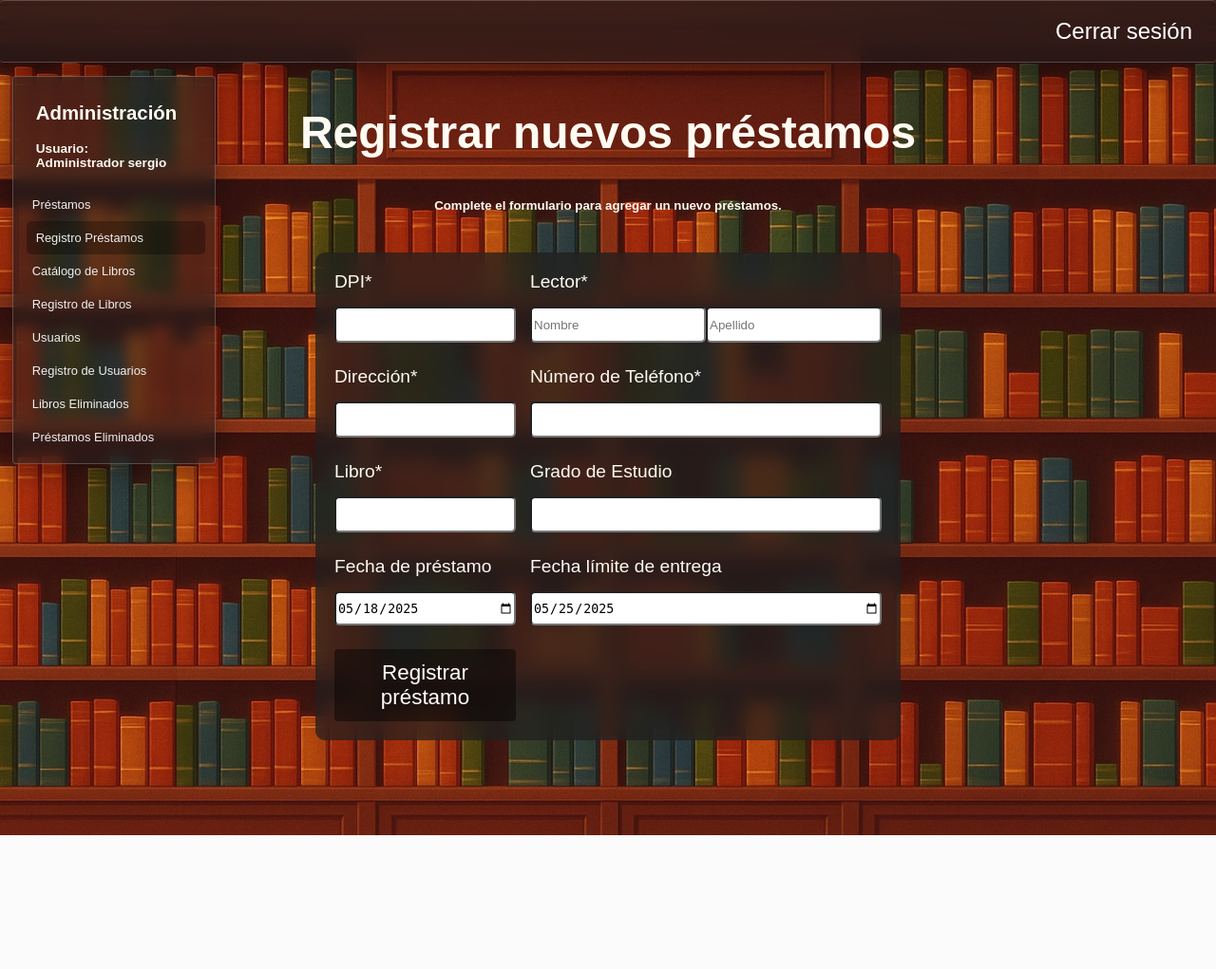
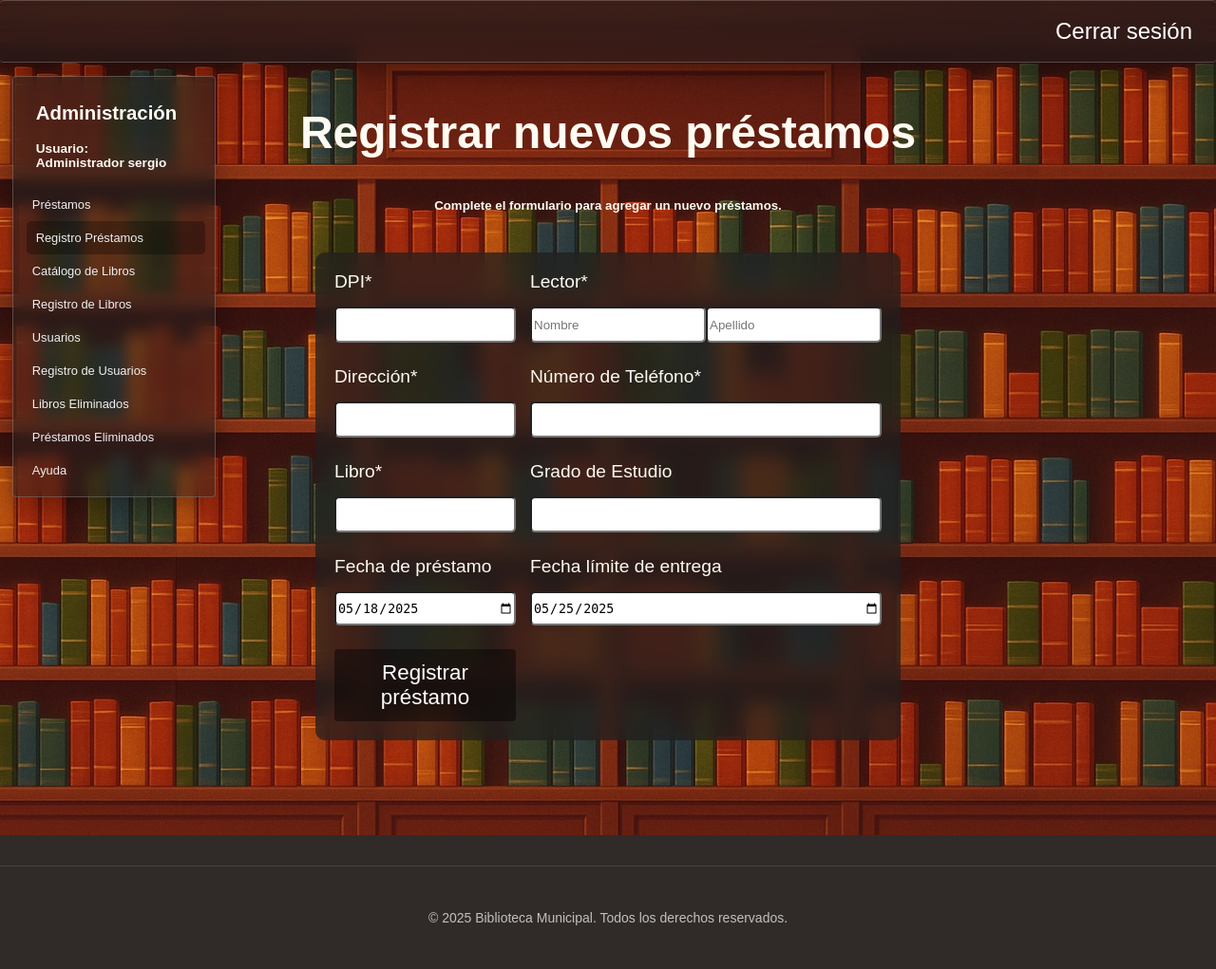
Before and after one commit to SerGioAMM/Biblioteca_V3, a Flask app: page /registro_prestamos in a window 1280 px wide. Shown: the whole page at 95% size. Before the commit the page ends 880 px from the top, so only its background shows below. Run offline with Flask 3, Linux system fonts and the light colour scheme; a user stored in the database is signed in.

Commit message:
agregado footer y boton de ayuda

```diff
--- a/config.py
+++ b/config.py
@@ -4,11 +4,11 @@ import sqlite3
 def conexion_BD():
     conexion = sqlite3.connect('Data/Biblioteca_GM.db')
     return conexion
-'''
 
 
 
 
+'''
 
 import os
 BASE_DIR = os.path.dirname(os.path.abspath(__file__))
--- a/static/general.css
+++ b/static/general.css
@@ -221,7 +221,7 @@ h1 {
 .footer {
     color: var(--white);
     padding: 2rem 0;
-    background-color: #000000b2;
+    background-color: #100a07dc;
     backdrop-filter: blur(10px);
 }
 
--- a/templates/index.html
+++ b/templates/index.html
@@ -18,7 +18,6 @@
                 <a href="{{ url_for('login') }}">Iniciar como administrador</a>
                 <a href="{{ url_for('libros') }}">Catálogo </a>
                 <a href="{{ url_for('acercade') }}">Acerca de</a>
-                <a target="_blank" href="https://www.canva.com/design/DAGnUI0PU7M/cDvkG9fCgPKL4FTZee_YLQ/edit">Ayuda</a>
 
             </nav>
         </div>
@@ -31,7 +30,6 @@
                 <a href="{{ url_for('login') }}">Iniciar como administrador</a>
                 <a href="{{ url_for('libros') }}">Catálogo de Libros</a>
                 <a href="{{ url_for('acercade') }}">Acerca de</a>
-                <a target="_blank" href="https://www.canva.com/design/DAGnUI0PU7M/cDvkG9fCgPKL4FTZee_YLQ/edit">Ayuda</a>
             </nav>
         </section>
         <button class="boton-lateral fondo-cristal">Menú</button>
--- a/templates/libros.html
+++ b/templates/libros.html
@@ -41,6 +41,7 @@
                 <a href="{{ url_for('libros_eliminados') }}">Libros Eliminados</a>
                 <a href="{{ url_for('prestamos_eliminados') }}">Préstamos Eliminados</a>
                 {% endif %}
+                <a target="_blank" href="https://www.canva.com/design/DAGnUI0PU7M/cDvkG9fCgPKL4FTZee_YLQ/edit">Ayuda</a>
 
             </nav>
         </section>
@@ -227,9 +228,7 @@
             {% endif %}
         </div>
     </main>
-    <footer>
 
-    </footer>
     <script src="/static/js/sugerencias.js"></script>
     <script src="/static/js/menu.js"></script>
     <script src="/static/js/eliminar_item.js"></script>
--- a/templates/libros_eliminados.html
+++ b/templates/libros_eliminados.html
@@ -38,6 +38,7 @@
                 <a href="{{ url_for('libros_eliminados') }}" id="pagina-actual">Libros Eliminados</a>
                 <a href="{{ url_for('prestamos_eliminados') }}">Préstamos Eliminados</a>
                 {% endif %}
+                <a target="_blank" href="https://www.canva.com/design/DAGnUI0PU7M/cDvkG9fCgPKL4FTZee_YLQ/edit">Ayuda</a>
         </section>
         <button class="boton-lateral fondo-cristal">Menú</button>
         {% endif %}
--- a/templates/prestamos.html
+++ b/templates/prestamos.html
@@ -37,7 +37,7 @@
                 <a href="{{ url_for('libros_eliminados') }}">Libros Eliminados</a>
                 <a href="{{ url_for('prestamos_eliminados') }}">Préstamos Eliminados</a>
                 {% endif %}
-
+                <a target="_blank" href="https://www.canva.com/design/DAGnUI0PU7M/cDvkG9fCgPKL4FTZee_YLQ/edit">Ayuda</a>
                 <div class="conteo-prestamos">
                     <span>
                         <strong>Préstamos</strong>
@@ -223,6 +223,7 @@
         </div>
     </main>
 
+
     <script src="/static/js/sugerencias.js"></script>
     <script src="/static/js/menu.js"></script>
     <script src="/static/js/eliminar_item.js"></script>
--- a/templates/prestamos_eliminados.html
+++ b/templates/prestamos_eliminados.html
@@ -38,7 +38,7 @@
                 <a href="{{ url_for('libros_eliminados') }}">Libros Eliminados</a>
                 <a href="{{ url_for('prestamos_eliminados') }}" id="pagina-actual">Préstamos Eliminados</a>
                 {% endif %}
-
+                <a target="_blank" href="https://www.canva.com/design/DAGnUI0PU7M/cDvkG9fCgPKL4FTZee_YLQ/edit">Ayuda</a>
         </section>
         <button class="boton-lateral fondo-cristal">Menú</button>
         {% endif %}
@@ -123,6 +123,7 @@
         </div>
     </main>
 
+
     <script src="/static/js/sugerencias.js"></script>
     <script src="/static/js/menu.js"></script>
     <script src="/static/js/eliminar_item.js"></script>
--- a/templates/registro_prestamos.html
+++ b/templates/registro_prestamos.html
@@ -36,7 +36,7 @@
                 <a href="{{ url_for('libros_eliminados') }}">Libros Eliminados</a>
                 <a href="{{ url_for('prestamos_eliminados') }}">Préstamos Eliminados</a>
                 {% endif %}
-
+                <a target="_blank" href="https://www.canva.com/design/DAGnUI0PU7M/cDvkG9fCgPKL4FTZee_YLQ/edit">Ayuda</a>
             </nav>
         </section>
         <button class="boton-lateral fondo-cristal">Menú</button>
@@ -98,6 +98,19 @@
             </section>
         </div>
     </main>
+    <!-- Footer -->
+    <footer class="footer">
+        <div class="container">
+
+            <div class="footer-copyright">
+                <p>&copy; <span id="current-year"></span> Biblioteca Municipal. Todos los derechos reservados.</p>
+            </div>
+        </div>
+    </footer>
+    <script src="/static/js/menu.js"></script>
+    <script>
+        document.getElementById('current-year').textContent = new Date().getFullYear();
+    </script>
     <script src="/static/js/sugerencias.js"></script>
     <script src="/static/js/obtener_fecha.js"></script>
     <script src="/static/js/menu.js"></script>
--- a/templates/usuarios.html
+++ b/templates/usuarios.html
@@ -37,7 +37,7 @@
                 <a href="{{ url_for('libros_eliminados') }}">Libros Eliminados</a>
                 <a href="{{ url_for('prestamos_eliminados') }}">Préstamos Eliminados</a>
                 {% endif %}
-
+                <a target="_blank" href="https://www.canva.com/design/DAGnUI0PU7M/cDvkG9fCgPKL4FTZee_YLQ/edit">Ayuda</a>
             </nav>
         </section>
         <button class="boton-lateral fondo-cristal">Menú</button>
```
Also changed, not shown: templates/insertar.html (+14 -1 lines), templates/login.html (+13 -0 lines), templates/registro_usuarios.html (+14 -1 lines).
